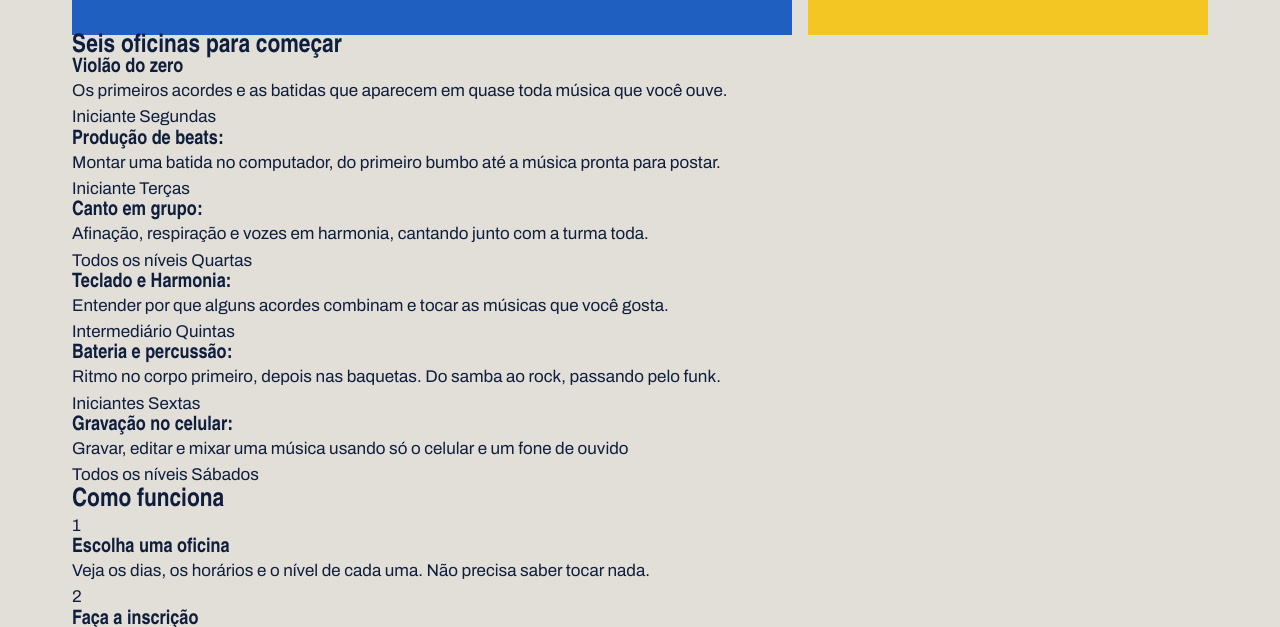
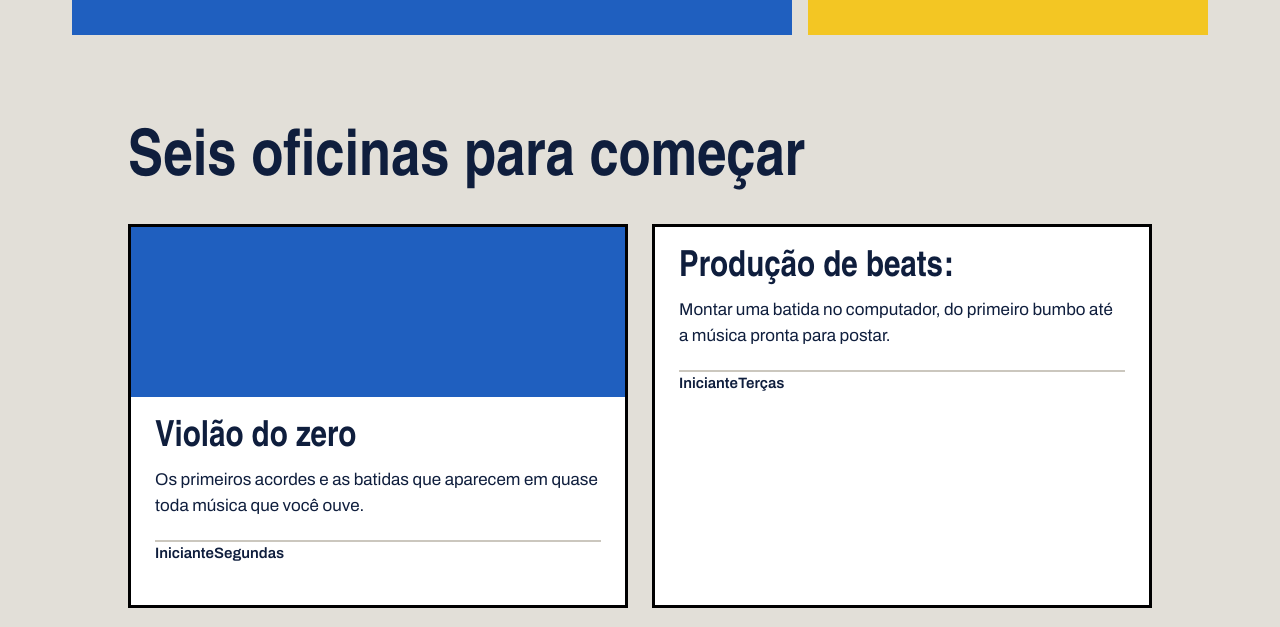
Before and after one commit to oliviaribeiro211-ux/laje_sonora, a plain HTML site: page index.html in a window 1280 px wide. Shown: the part 653-1280 px from the top of the page. Drawn offline with Linux system fonts and the light colour scheme; a web font is replaced by a local one.

Commit message:
Cards das oficinas

```diff
--- a/index.css
+++ b/index.css
@@ -127,3 +127,62 @@ h1, h2, h3 {
 .botao:hover {
     background-color: var(--caixa-dagua);
 }
+
+.secao {
+    margin: 96px;
+}
+
+.titulo-secao {
+    font-size: 64px;
+    margin-bottom: 32px;
+}
+
+.cards {
+    display: flex;
+    flex-wrap: wrap;
+    gap: 24px;
+}
+
+.card {
+    background-color: var(--branco);
+    border: 3px solid black;
+    flex: 1 1 340px;
+}
+
+.card .foto {
+    height: 170px;
+}
+
+.foto {
+    background-color: var(--concreto-escuro);
+}
+
+.foto-azul {
+    background-color: var(--caixa-dagua);
+}
+
+.foto-amarela {
+    background-color: var(--fita);
+}
+
+.foto-tinta {
+    background-color: var(--tinta);
+}
+
+.card-texto {
+    padding: 24px;
+}
+
+.card h3 {
+    font-size: 36px;
+    margin-bottom: 12px;
+}
+
+.card-info {
+    margin-top: 20px;
+    padding-bottom: 16px;
+    border-top: 2px solid var(--concreto-escuro);
+    font-weight: 600;
+    font-size: 15px;
+    display: flex;
+}
```
